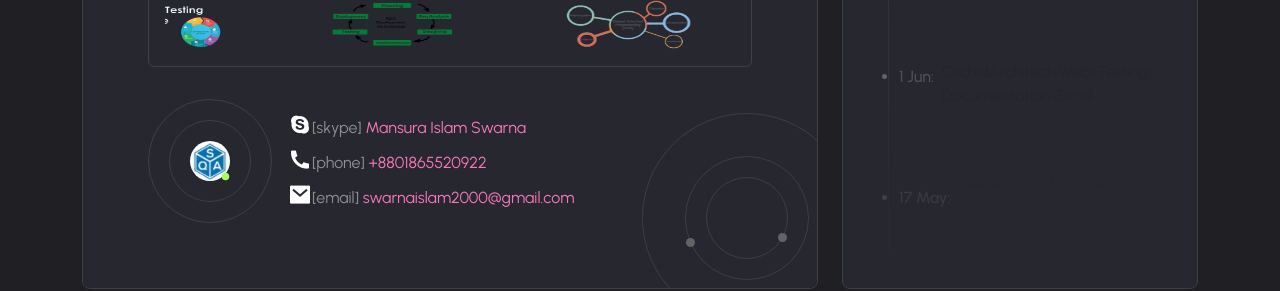
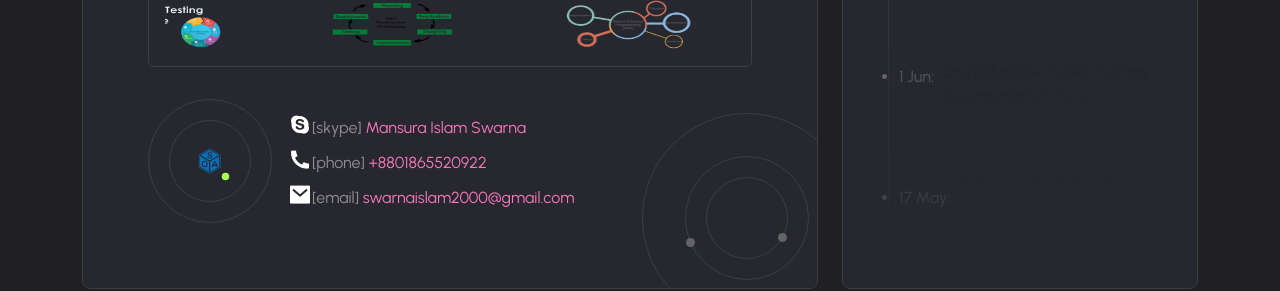
Before and after one commit to swarnaIslam61/swarnaIslam61.github.io, a Next.js app: page / in a window 1280 px wide. Shown: the part 1458-1749 px from the top of the page. Built offline with nearby package versions, Linux system fonts and the light colour scheme; grey boxes are pictures that could not be loaded; a web font is replaced by a local one.

Commit message:
#animation change

```diff
--- a/components/sections/Coporation2.tsx
+++ b/components/sections/Coporation2.tsx
@@ -94,7 +94,7 @@ export default function Coporation2() {
 																</clipPath>
 															</defs>
 														</svg> */}
-														<img src="/assets/imgs/swarna/sdlc.jpg" alt="" width={116} height={50} />
+														<img src="/assets/imgs/swarna/sdlc1.jpg" alt="" width={116} height={50} />
 													</li>
 													<li className="carouselTicker__item">
 														{/* <svg xmlns="http://www.w3.org/2000/svg" width={116} height={18} viewBox="0 0 116 18" fill="none">
@@ -132,7 +132,7 @@ export default function Coporation2() {
 												<div className="circle-1 position-relative z-0">
 													<div className="circle-2 position-absolute top-50 start-50 translate-middle z-1">
 														<div className="position-absolute top-50 start-50 translate-middle z-2">
-															<img className="w-100 h-100 rounded-circle" src="/assets/imgs/swarna/file.jpg" alt="zelio" />
+															<img className="w-100 h-100 rounded-circle" src="/assets/imgs/swarna/sqaa.png" alt="zelio" />
 															<svg className="text-primary-2 position-absolute bottom-0 end-0" xmlns="http://www.w3.org/2000/svg" width={9} height={9} viewBox="0 0 5 6" fill="none">
 																<circle cx="2.5" cy={3} r="2.5" fill="#A8FF53" />
 															</svg>
```
Also changed, not shown: public/assets/imgs/swarna/sdlc1.png (added), public/assets/imgs/swarna/sqaa.png (added).
